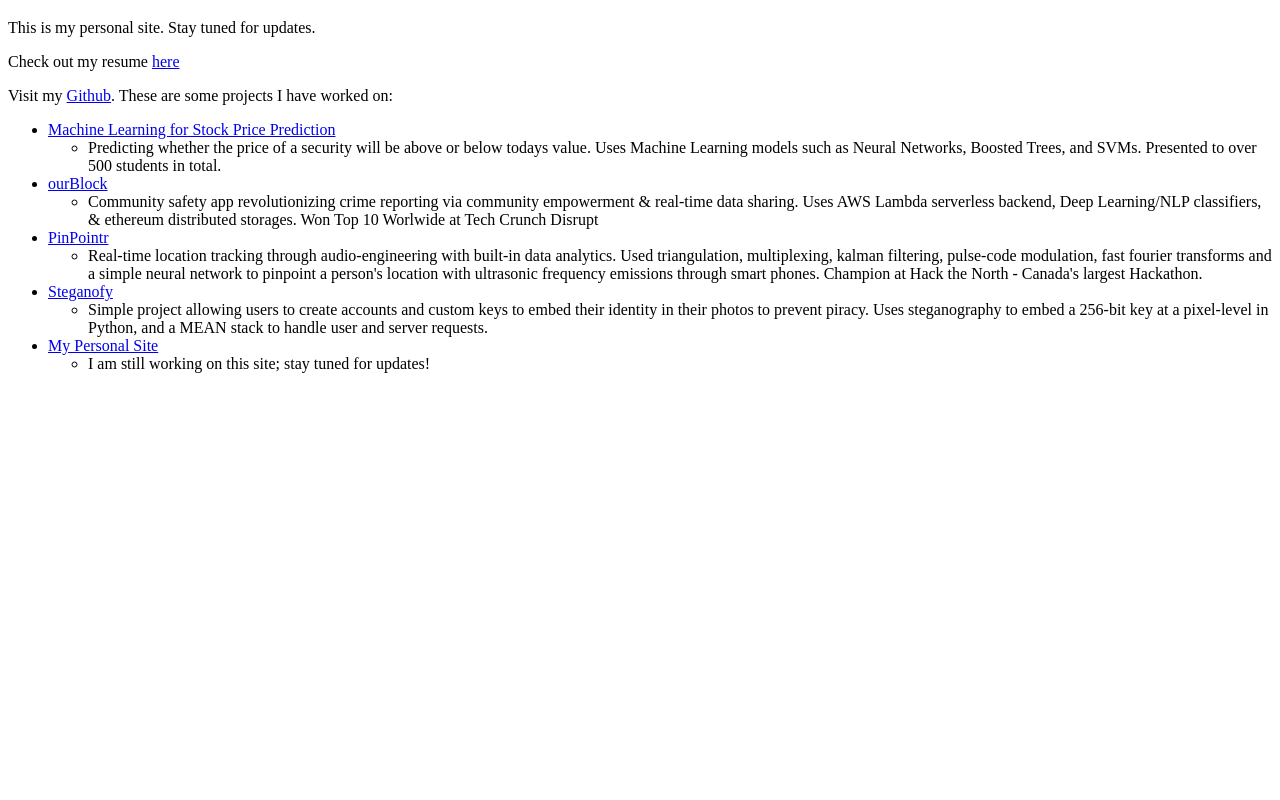
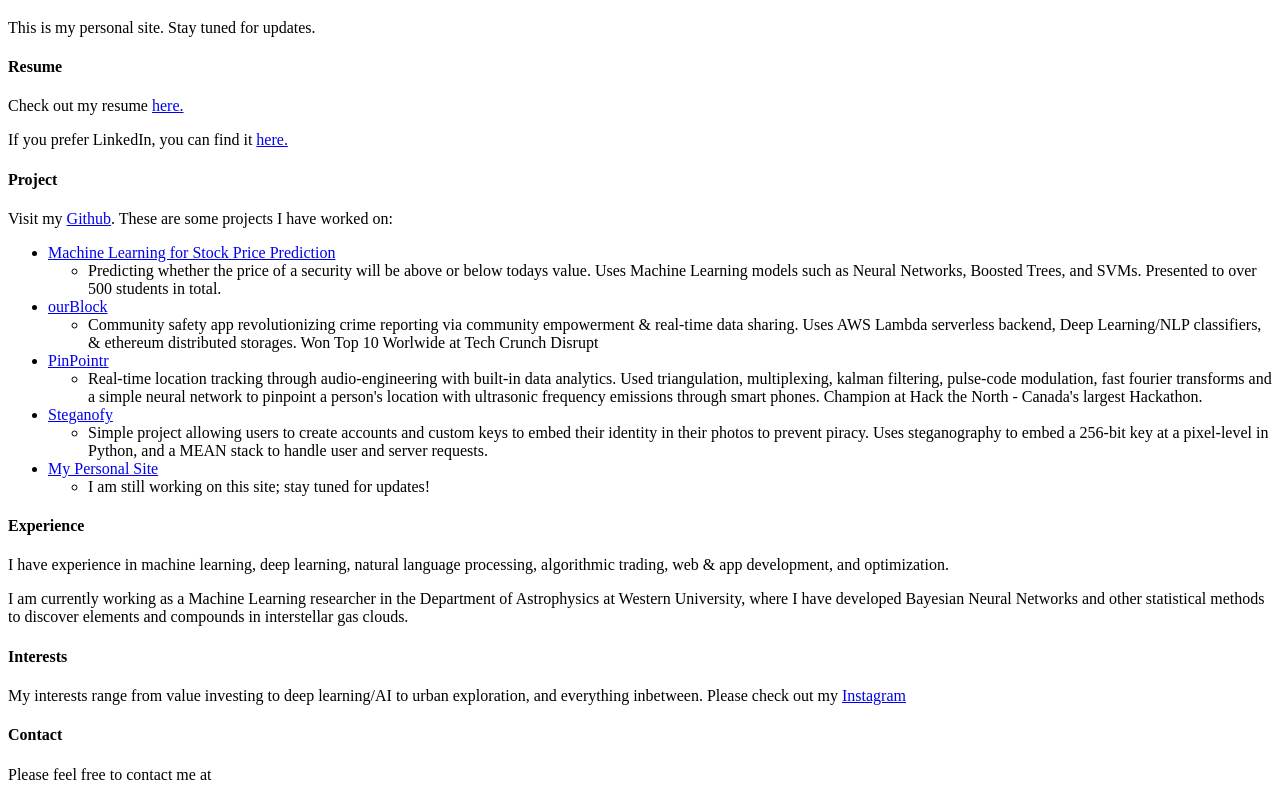
Before and after one commit to drewbarot/drewbarot.github.io, a plain HTML site: page index.html in a window 1280 px wide. Shown: the part 61-861 px from the top of the page. Before the commit the page ends 800 px from the top, so only its background shows below. Drawn offline with Linux system fonts and the light colour scheme.

Commit message:
Update index.html

```diff
--- a/index.html
+++ b/index.html
@@ -3,7 +3,11 @@
 <body>
 <h1>Dhrumil Barot</h1>
 <p>This is my personal site. Stay tuned for updates.</p>
-<p>Check out my resume <a href="https://drewbarot.github.io/DrewBarot_Resume.pdf">here</a> </p>
+<h4>Resume</h4>
+<p>Check out my resume <a href="https://drewbarot.github.io/DrewBarot_Resume.pdf">here.</a></p>
+<p>If you prefer LinkedIn, you can find it <a href="https://linkedin.com/in/drewbarot">here.</a>
+<br>
+<h4>Project</h4>
 <p>Visit my <a href="https://github.com/drewbarot">Github</a>. These are some projects I have worked on:</p>
 <ul>
 	<li><a href="https://github.com/drewbarot/Public-Tutorials">Machine Learning for Stock Price Prediction</a></li>
@@ -27,5 +31,12 @@
 		<li>I am still working on this site; stay tuned for updates!</li>
 	</ul>
 </ul>
+<h4>Experience</h4>
+<p>I have experience in machine learning, deep learning, natural language processing, algorithmic trading, web & app development, and optimization.</p>
+<p>I am currently working as a Machine Learning researcher in the Department of Astrophysics at Western University, where I have developed Bayesian Neural Networks and other statistical methods to discover elements and compounds in interstellar gas clouds.</p>
+<h4>Interests</h4>
+<p>My interests range from value investing to deep learning/AI to urban exploration, and everything inbetween. Please check out my <a href="https://instagram.com/drewbarot">Instagram</a>
+<h4>Contact</h4>
+<p>Please feel free to contact me at
 </body>
 </html>
```
